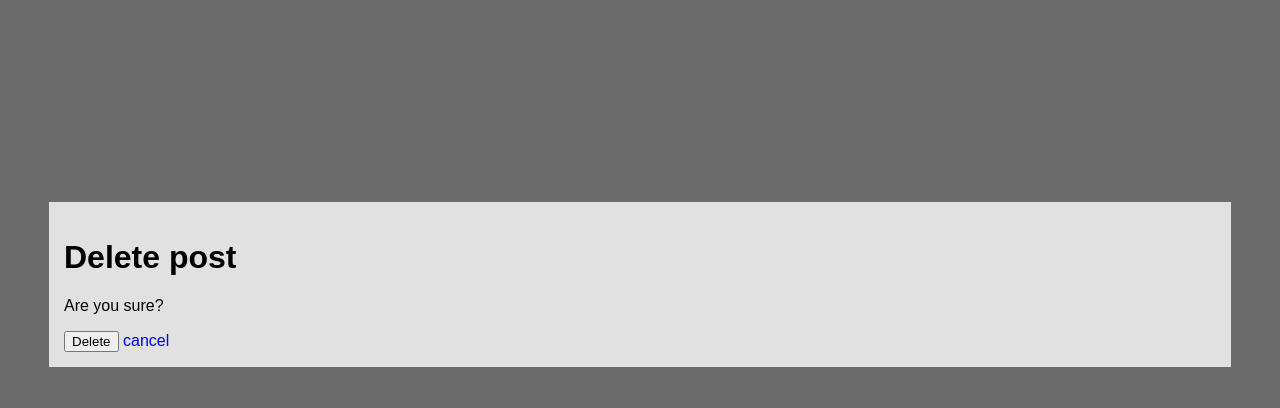
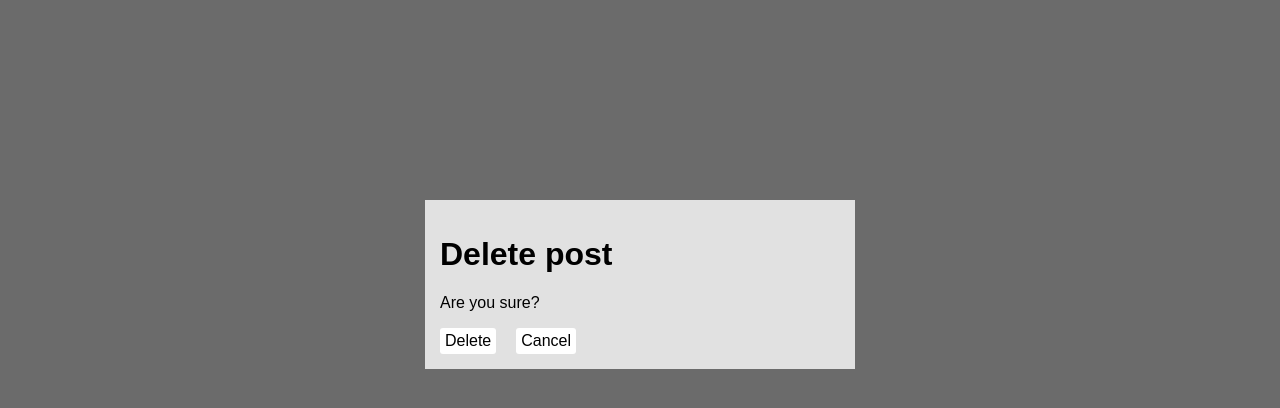
Before and after one commit to Przemek221/pjf_polej, a Django app: page /post/1/delete/ in a window 1280 px wide. Shown: the part 164-572 px from the top of the page. Run offline with Django 4.2, Linux system fonts and the light colour scheme; a user stored in the database is signed in; tables that the repository leaves empty hold one stand-in row (values such as "Sample post"); parts of the project's set-up code (start-up, migrations or seed data) failed here and were passed over.

Commit message:
post delete page design

```diff
--- a/templates/sampleApp/post_confirm_delete.html
+++ b/templates/sampleApp/post_confirm_delete.html
@@ -1,7 +1,39 @@
 {% extends "sampleApp/base.html" %}
 {% load static %}
 {% block head %}
+    <style>
+        #content-wrapper {
+            max-width: 400px;
+        }
 
+        #content-wrapper form div {
+            display: flex;
+            flex-direction: row;
+            gap: 20px;
+        }
+
+        #content-wrapper input[type="submit"],
+        #content-wrapper a {
+            border: 0;
+            color: black;
+            border-radius: 3px;
+            background: white;
+            padding: 5px;
+            line-height: 1;
+            font-size: 16px;
+            font-weight: normal;
+
+            &:hover {
+                transform: scale(1.1);
+                box-shadow: 0 0 2px 0 #505050;
+            }
+        }
+
+        #content-wrapper a {
+            display: flex;
+            width: fit-content;
+        }
+    </style>
 {% endblock %}
 {% block content %}
     <h1>Delete post</h1>
@@ -9,8 +41,10 @@
         <form action="" method="post">
             {% csrf_token %}
             <p>Are you sure?</p>
-            <input type="submit" value="Delete">
-            <a href="{% url 'post-detail' object.id %}">cancel</a>
+            <div>
+                <input type="submit" value="Delete">
+                <a href="{% url 'post-detail' object.id %}">Cancel</a>
+            </div>
         </form>
         <div class="errors">
             {% for field, error in form.errors.items %}
@@ -20,6 +54,4 @@
             {% endfor %}
         </div>
     </div>
-
-
 {% endblock content %}
```
